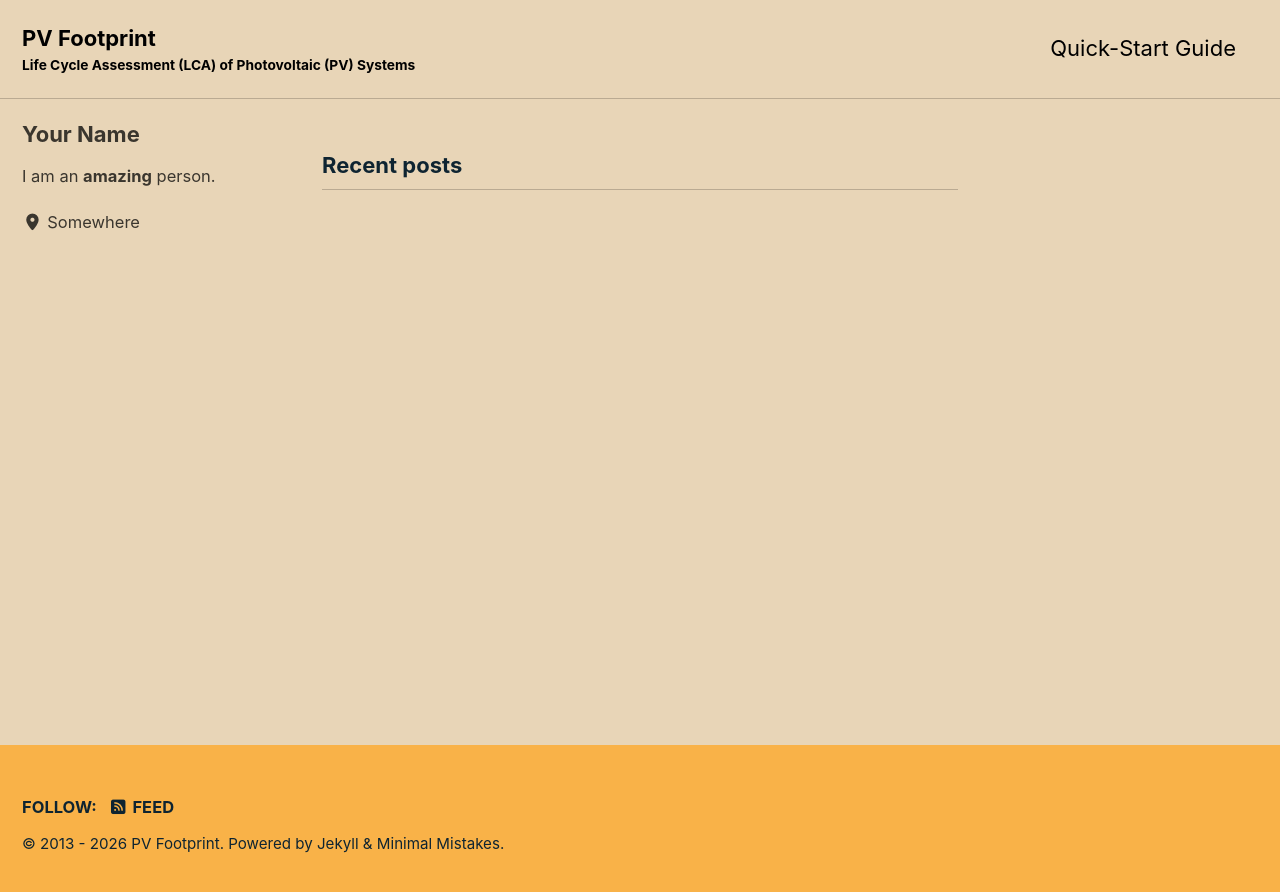
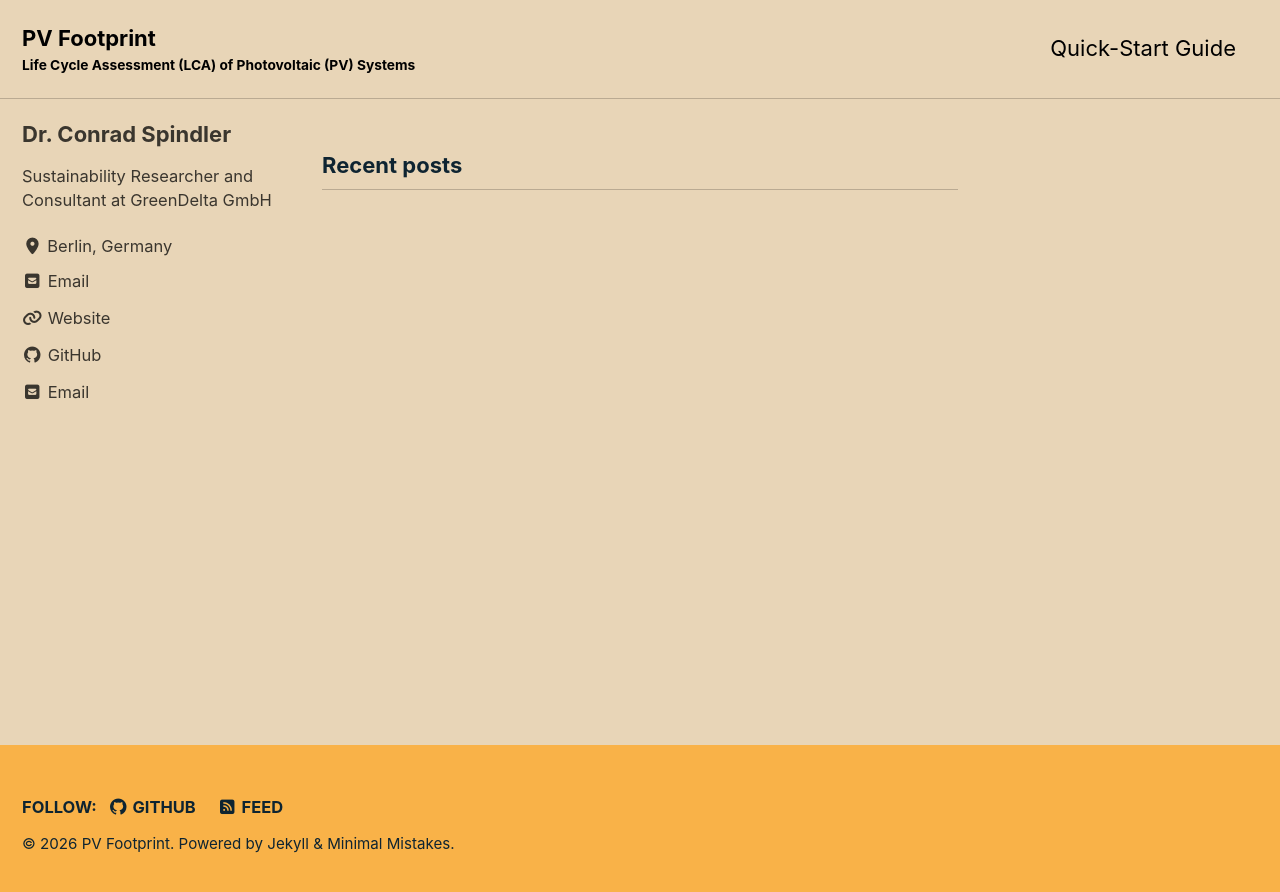
Before and after one commit to conradspindler/pv_footprint, a Jekyll site: the page built from index.html, in a window 1280 px wide. Shown: the top 892 px of the page. Built offline with Jekyll 4.4.1, drawn with Linux system fonts in a browser that asks for light colours; cached includes are drawn as plain includes; the list of posts is cut into pages by our own code.

Commit message:
Update author information in _config.yml
Updated author details including name, bio, location, email, and social links.

```diff
--- a/_config.yml
+++ b/_config.yml
@@ -114,19 +114,19 @@ analytics:
 
 # Site Author
 author:
-  name             : "Your Name"
+  name             : "Dr. Conrad Spindler"
   avatar           : # path of avatar image, e.g. "/assets/images/bio-photo.jpg"
-  bio              : "I am an **amazing** person."
-  location         : "Somewhere"
-  email            :
+  bio              : "Sustainability Researcher and Consultant at GreenDelta GmbH"
+  location         : "Berlin, Germany"
+  email            : "spindler@pvfootprint.com"
   # fediverse      : "@you@instance.social"  # used for fediverse:creator meta tag
   links:
     - label: "Email"
       icon: "fas fa-fw fa-square-envelope"
-      # url: "mailto:your.name@email.com"
+      url: "mailto:spindler@pvfootprint.com"
     - label: "Website"
       icon: "fas fa-fw fa-link"
-      # url: "https://your-website.com"
+      url: "https://www.pvfootprint.com"
     - label: "Twitter"
       icon: "fab fa-fw fa-square-x-twitter"
       # url: "https://twitter.com/"
@@ -135,7 +135,7 @@ author:
       # url: "https://facebook.com/"
     - label: "GitHub"
       icon: "fab fa-fw fa-github"
-      # url: "https://github.com/"
+      url: "https://github.com/conradspindler"
     - label: "Instagram"
       icon: "fab fa-fw fa-instagram"
       # url: "https://instagram.com/"
@@ -152,7 +152,7 @@ footer:
       # url:
     - label: "GitHub"
       icon: "fab fa-fw fa-github"
-      # url:
+      url: "https://github.com/conradspindler"
     - label: "GitLab"
       icon: "fab fa-fw fa-gitlab"
       # url:
@@ -162,7 +162,7 @@ footer:
     - label: "Instagram"
       icon: "fab fa-fw fa-instagram"
       # url:
-  since: "2013"
+  since: "2026"
 
 
 # Reading Files
```
